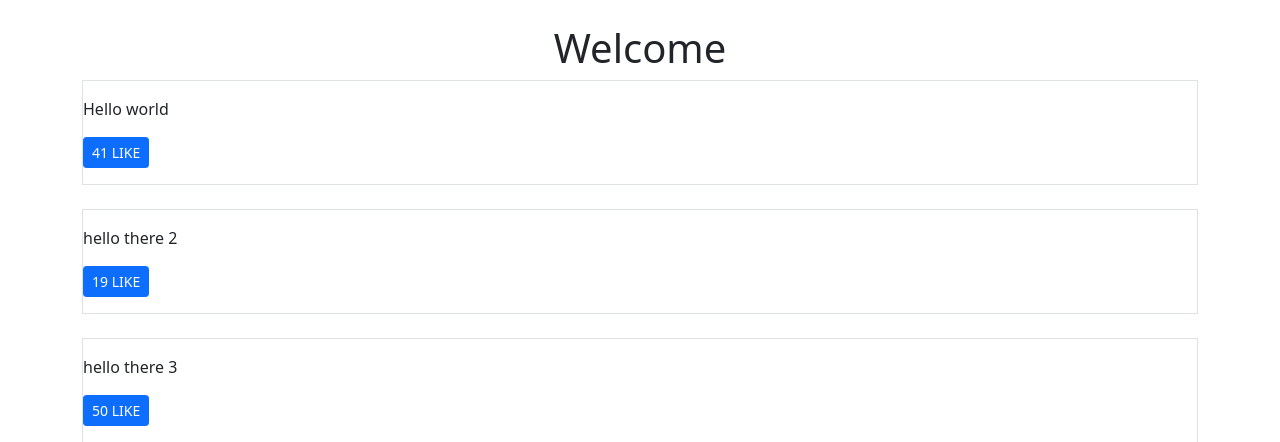
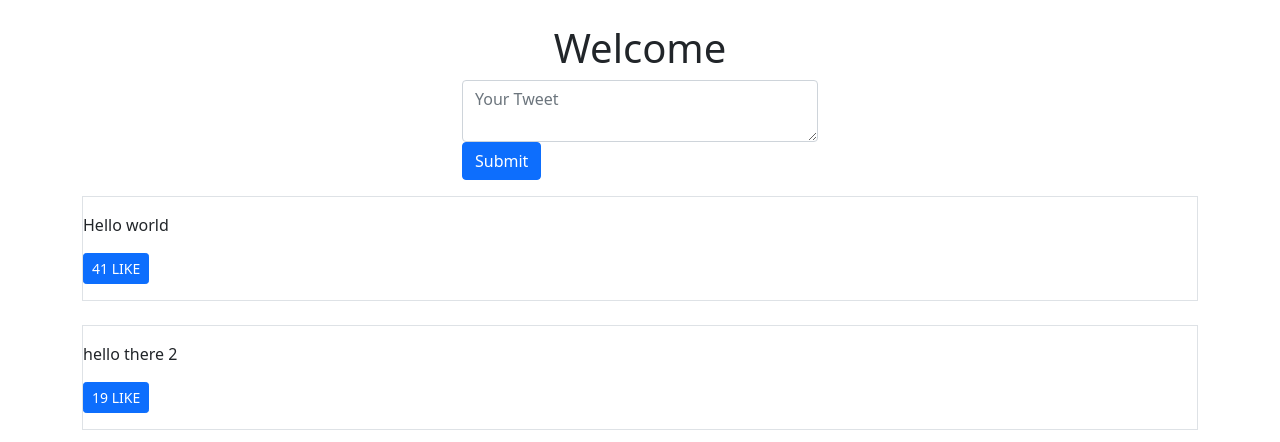
Before and after one commit to Neo945/LetsTweet, a Django app: page / in a window 1280 px wide. Shown: the part 56-498 px from the top of the page. Run offline with Django 3.2, Linux system fonts and the light colour scheme; data comes from the database, SQL or seed files in the repository; both versions use the stored data as it was after the commit.

Commit message:
A simple form added in the homepage

```diff
--- a/templates/pages/home.html
+++ b/templates/pages/home.html
@@ -13,8 +13,19 @@
     <div class="col">
         <h1>Welcome</h1>
     </div>
+</div>
 
+<div class="row mb-3">
+    <div class="col-md-4 mx-auto ccol-10">
+        <form action="/create-tweet" method="POST" class="form">
+            <input type="hidden" value="/" name="next">
+            {% csrf_token %}
+            <textarea class="form-control" name="content" id="" placeholder="Your Tweet"></textarea>
+            <button class="btn btn-primary" type="submit">Submit</button>
+        </form>
+    </div>
 </div>
+
 <!-- <h1>'Ello there mate</h1> -->
 <div class="row">
     <div id="tweets">
```
Also changed, not shown: db.sqlite3.
